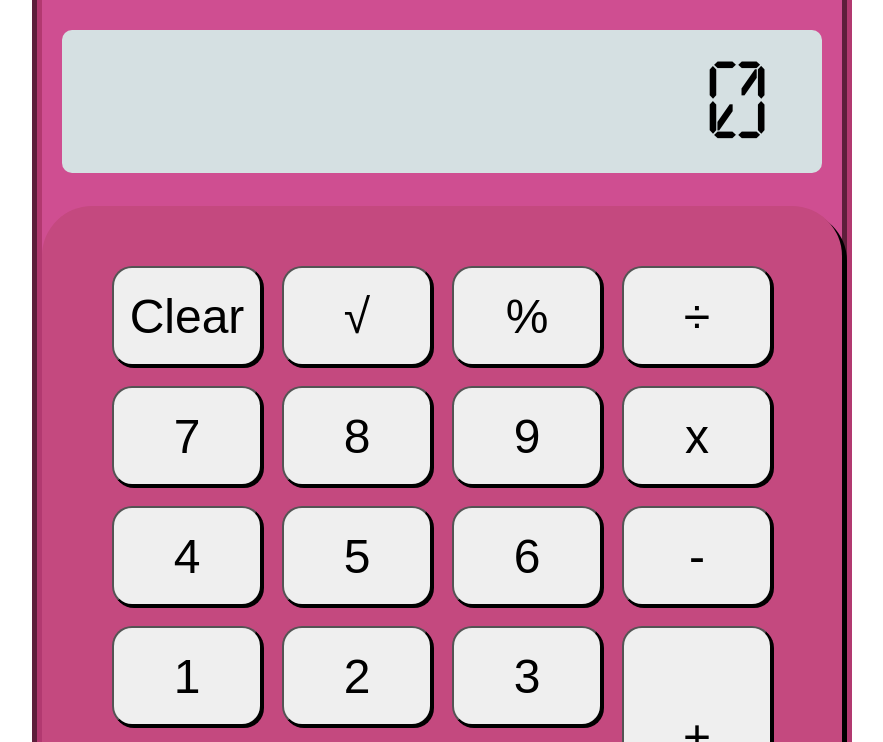
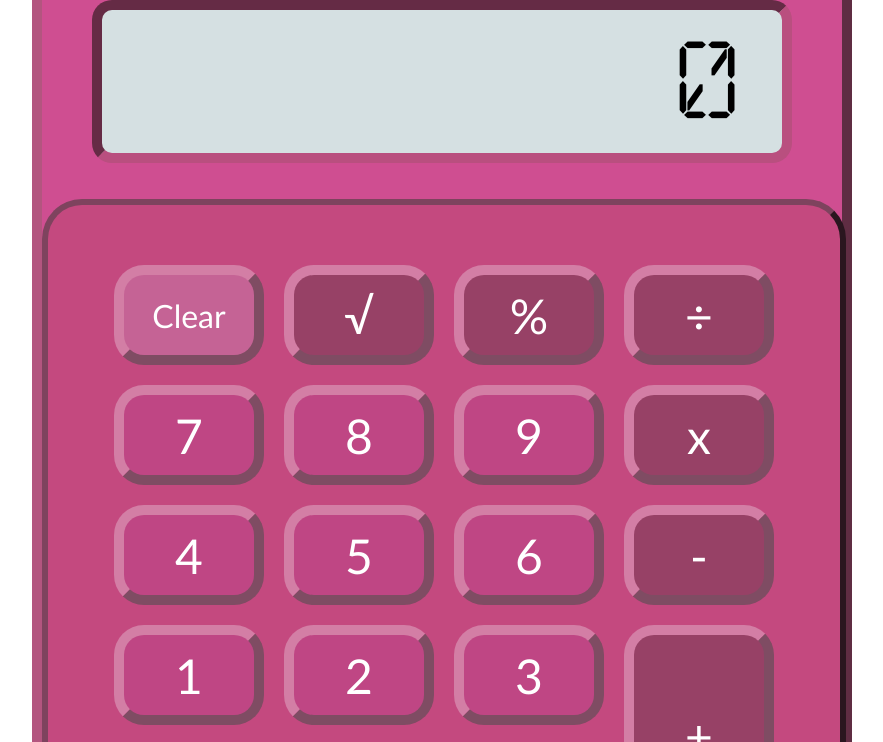
Before and after one commit to mountmike/calculator, a plain HTML site: page index.html in a window 1280 px wide. Shown: the part 104-846 px from the top of the page, without its empty margins (198-1081 px from the left). Drawn offline with Linux system fonts and the light colour scheme.

Commit message:
Added different colour shades to buttons

```diff
--- a/index.html
+++ b/index.html
@@ -43,7 +43,7 @@
                         <button id="btn3">3</button>
                         <button id="btnEquals">=</button>
                     </div>
-                    <div class="btn-column">
+                    <div class="btn-column" id="darker">
                         <button id="btnDivide">÷</button>
                         <button id="btnMultiply">x</button>
                         <button id="btnSubtract">-</button>
--- a/style.css
+++ b/style.css
@@ -28,8 +28,8 @@ main {
     display: flex;
     flex-direction: column;
     background-color: #cf4e91;
-    border: 10px solid #b23970;
-    border-style: groove;
+    border: 10px solid #b3557f;
+    border-style: outset;
     border-radius: 50px;
     width: 800px;
     height: 1000px;
@@ -49,34 +49,38 @@ main {
     font-size: 2em;
     text-align: left;
     color: white;
+    margin: 0px 50px 20px 50px;
 
 }
 
 .display-container {
     justify-content: space-between;
     align-items: center;
-    margin: 20px;
+    margin: 0 50px;
 
 }
 
 #display {
     background-color: #d5e0e2;
-    border-radius: 10px;
+    border: 10px solid #b94f7f;
+    border-radius: 20px;
+    border-style: inset;
     flex: 5;
     font-size: 5em;
     text-align: end;
-    padding: 30px 50px;
+    padding: 30px 40px;
 }
 
 .bottom-container {
     display: flex;
     flex-direction: column;
     justify-content: center;
-    flex: 3;
     background-color: #c4497f;
-    border-radius: 50px;
-    width: 100%;
-    box-shadow: 5px 5px;
+    border-radius: 40px;
+    border: 6px solid #7e435e;
+    border-style: outset;
+    width:99%;
+    margin-bottom: -5px;
 }
 
 .button-area {
@@ -96,11 +100,34 @@ main {
     width: 150px;
     height: 100px;
     margin: 10px;
-    border-radius: 20px;
+    border-radius: 30px;
     font-size: 3em;
-    box-shadow: 2px 2px;
+    background-color: #bf4684;
+    color: white;
+    border: 10px solid #d37ea5;
+    border-style: outset;
+    font-family: 'Gill Sans', 'Gill Sans MT', Calibri, 'Trebuchet MS', sans-serif;
+    font-weight: lighter;
+}
+
+.btn-column button:active {
+    border-style: inset;
+}
+
+#darker button {
+    background-color: #974166;
 }
 
 #btnAdd {
     flex: 2;
 }
+
+#btnSqrt, #btnPercent {
+    background-color: #974166;
+}
+
+#btnClear {
+    background-color: #c56395;
+    font-size: 2em;
+    font-weight: lighter;
+}
```
